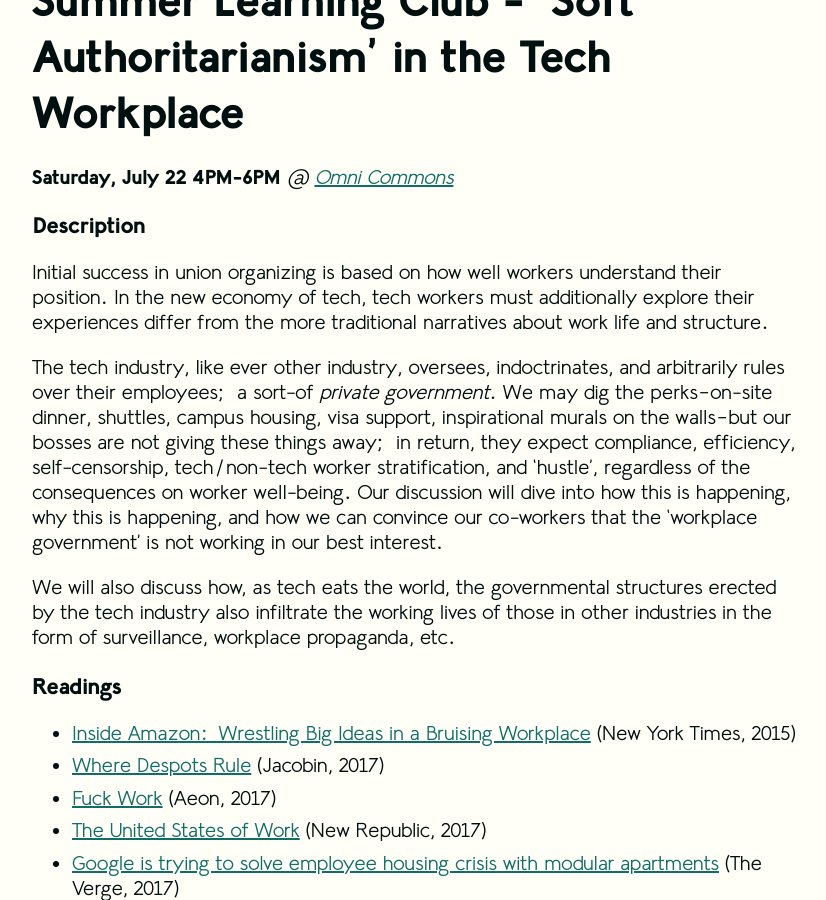
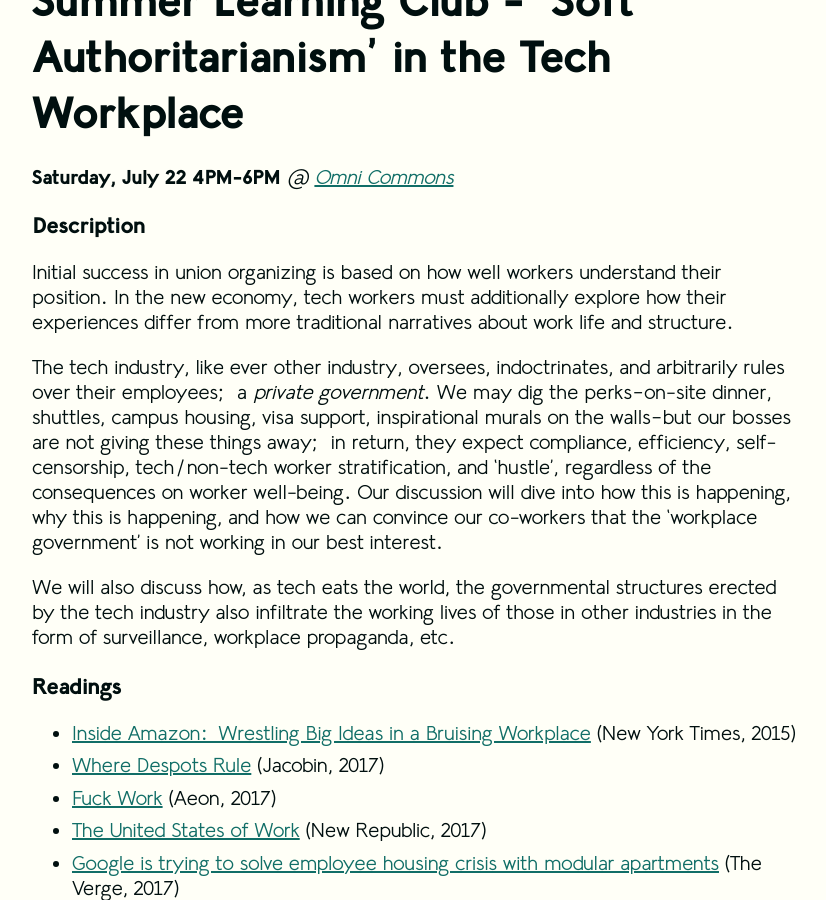
Before and after one commit to techworkersco/twc-site, a Jekyll site: the page built from learning-club-2.md, in a window 1280 px wide and 900 px high, scrolled down 380 px. Shown: the whole window, without its empty margins (224-1050 px from the left). Built offline with Jekyll 4.4.1, drawn with Linux system fonts in a browser that asks for light colours.

```diff
--- a/learning-club-2.md
+++ b/learning-club-2.md
@@ -11,9 +11,9 @@
 
 ### Description
 
-Initial success in union organizing is based on how well workers understand their position. In the new economy of tech, tech workers must additionally explore their experiences differ from the more traditional narratives about work life and structure.
+Initial success in union organizing is based on how well workers understand their position. In the new economy, tech workers must additionally explore how their experiences differ from more traditional narratives about work life and structure.
 
-The tech industry, like ever other industry, oversees, indoctrinates, and arbitrarily rules over their employees; a sort-of *private government*. We may dig the perks–on-site dinner, shuttles, campus housing, visa support, inspirational murals on the walls–but our bosses are not giving these things away; in return, they expect compliance, efficiency, self-censorship, tech/non-tech worker stratification, and ‘hustle’, regardless of the consequences on worker well-being. Our discussion will dive into how this is happening, why this is happening, and how we can convince our co-workers that the ‘workplace government’ is not working in our best interest.
+The tech industry, like ever other industry, oversees, indoctrinates, and arbitrarily rules over their employees; a  *private government*. We may dig the perks–on-site dinner, shuttles, campus housing, visa support, inspirational murals on the walls–but our bosses are not giving these things away; in return, they expect compliance, efficiency, self-censorship, tech/non-tech worker stratification, and ‘hustle’, regardless of the consequences on worker well-being. Our discussion will dive into how this is happening, why this is happening, and how we can convince our co-workers that the ‘workplace government’ is not working in our best interest.
 
 We will also discuss how, as tech eats the world, the governmental structures erected by the tech industry also infiltrate the working lives of those in other industries in the form of surveillance, workplace propaganda, etc.
 
```
Also changed, not shown: learning-club-6.md (+1 -1 lines).
